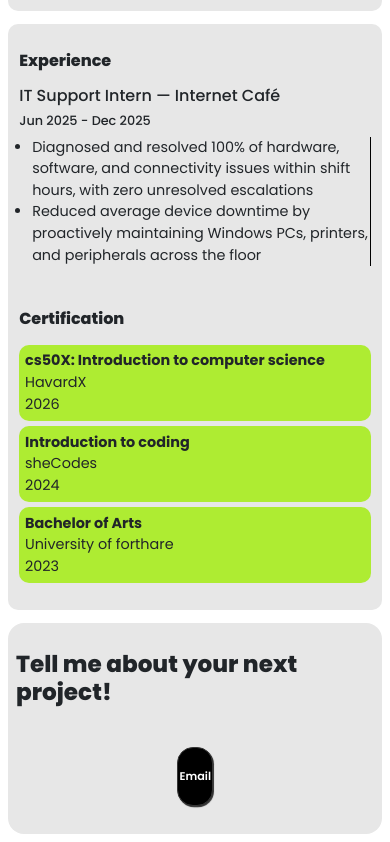
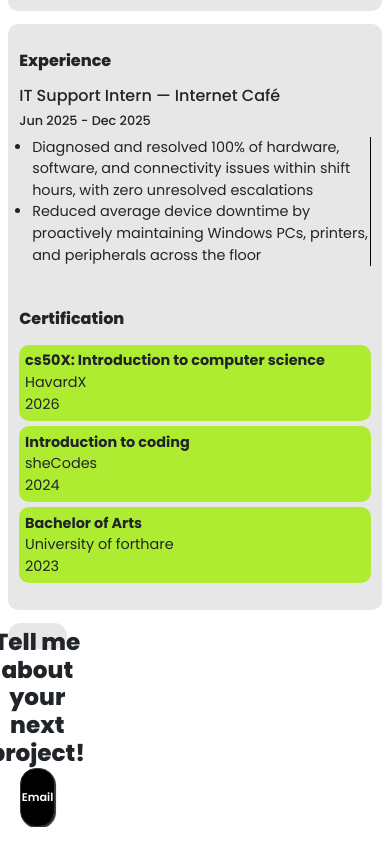
Before and after one commit to AvuMdunyelwa/my-portfolio-app, a React (Vite) app: page / in a window 390 px wide. Shown: the part 1723-2565 px from the top of the page. Built offline with nearby package versions, Linux system fonts and the light colour scheme.

Commit message:
fix footer button

```diff
--- a/src/App.css
+++ b/src/App.css
@@ -116,6 +116,11 @@ header {
     border-radius: 16px;
     padding: 0.5em;
     justify-items: center;
+
+    button {
+        width: 9vw;
+        height: 7vh;
+    }
 }
 
 #experiences {
@@ -221,6 +226,7 @@ section {
     }
 
     .links button,
+    #contact,
     button {
         width: 15vw;
         height: 3vh;
@@ -246,4 +252,6 @@ section {
         }
     }
 
+
+
 }
--- a/src/App.jsx
+++ b/src/App.jsx
@@ -66,8 +66,8 @@ const techTools = [
       </section>
       <section>
         <div className='contact' id='contact'>
-            <h3 style={{marginBottom: '0', fontWeight: '800'}}>Tell me about your next project!</h3>
-            <button style={{width: '9vw', height: '7vh', backgroundColor: 'black', color: 'white'}}><a href='avuzwamdunyelwa@gmail.com' style={{color: 'white'}}>Email</a></button>
+            <h3 style={{marginBottom: '0', fontWeight: '800', textAlign: 'center'}}>Tell me about your next project!</h3>
+            <button style={{ backgroundColor: 'black', color: 'white'}}><a href='avuzwamdunyelwa@gmail.com' style={{color: 'white'}}>Email</a></button>
         </div>
       </section>
     </>
```
